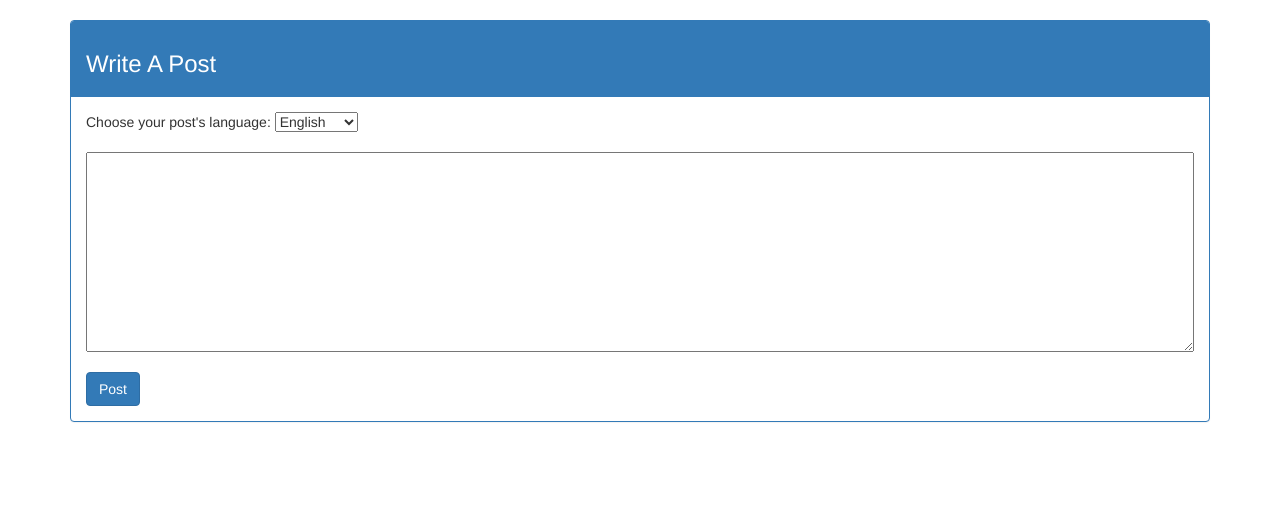
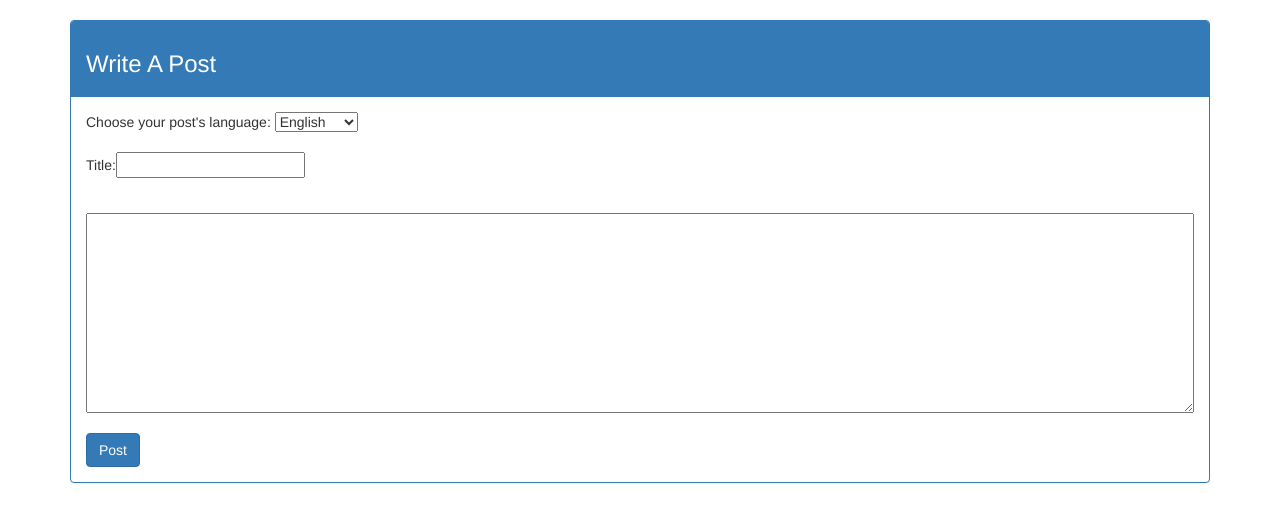
Before and after one commit to billywongstuy/SoftDevFall-FP-ChenY_TitenskyJ_WongB_ZhangH, a Flask app: template templates/writePost.html in a window 1280 px wide. Shown: the part 52-574 px from the top of the page. Run offline with Flask 2, Linux system fonts and the light colour scheme; the template is opened without the code that fills it, so the values that code supplies are empty.

Commit message:
add title for writePost.html

```diff
--- a/templates/writePost.html
+++ b/templates/writePost.html
@@ -25,6 +25,8 @@
 	    <option>French</option>
 	  </select>
 	  <br><br>
+	  Title:<input class="form-group" type="text" name="title" required>
+	  <br><br>
 	  <div class="form-group">
 	    <textarea></textarea>
 	  </div>
```
